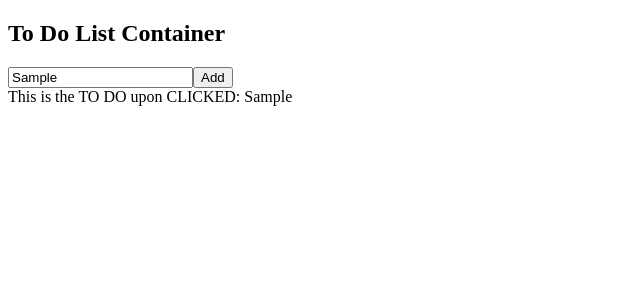
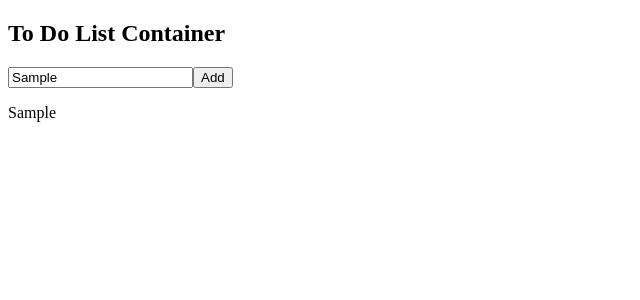
Before and after one commit to jackthta/Angular-To-Do-List, an Angular app: page / in a window 1280 px wide. Both pictures are taken after typing "Sample" into the empty fields and a click on the button "Add". Shown: the top 300 px of the page, without its empty margins (0-640 px from the left). Built offline with nearby package versions, Linux system fonts and the light colour scheme.

Commit message:
Organized components and pushed parent to-do-list data to child to-do-item

```diff
--- a/src/app/add-to-do/add-to-do.component.html
+++ b/src/app/add-to-do/add-to-do.component.html
@@ -1 +1 @@
-<input type="text" [(ngModel)]="toDoInput" /><button type="submit" (click)="emitToDoInput()">Add</button>
+<input type="text" [(ngModel)]="toDoInput" /><button type="submit" (click)="onAddToDo()">Add</button>
--- a/src/app/add-to-do/add-to-do.component.ts
+++ b/src/app/add-to-do/add-to-do.component.ts
@@ -8,15 +8,15 @@ import { Component, OnInit, Output, EventEmitter } from '@angular/core';
 export class AddToDoComponent implements OnInit {
   toDoInput:string = "";
 
-  @Output() msgEvent = new EventEmitter<string>();
+  @Output() newToDo = new EventEmitter<string>();
 
   constructor() { }
 
   ngOnInit() {
   }
 
-  emitToDoInput = () => {
-    this.msgEvent.emit(this.toDoInput);
-  }
+  onAddToDo = () => {
+    this.newToDo.emit(this.toDoInput);
+  };
 
 }
--- a/src/app/to-do-item/to-do-item.component.html
+++ b/src/app/to-do-item/to-do-item.component.html
@@ -1,3 +1 @@
-<p>
-  to-do-item works!
-</p>
+<p>{{ toDoText }}</p>
--- a/src/app/to-do-item/to-do-item.component.ts
+++ b/src/app/to-do-item/to-do-item.component.ts
@@ -1,4 +1,4 @@
-import { Component, OnInit } from '@angular/core';
+import { Component, OnInit, Input} from '@angular/core';
 
 @Component({
   selector: 'app-to-do-item',
@@ -6,6 +6,7 @@ import { Component, OnInit } from '@angular/core';
   styleUrls: ['./to-do-item.component.scss']
 })
 export class ToDoItemComponent implements OnInit {
+  @Input() toDoText:string;
 
   constructor() { }
 
--- a/src/app/to-do-list/to-do-list.component.html
+++ b/src/app/to-do-list/to-do-list.component.html
@@ -1,5 +1,3 @@
 <h2>To Do List Container</h2>
-<app-add-to-do (msgEvent)="receiveValue($event)" ></app-add-to-do>
-
-<br />
-This is the TO DO upon CLICKED: {{ toDoInput }}
+<app-add-to-do (newToDo)="onAddedToDo($event)"></app-add-to-do>
+<app-to-do-item *ngFor = "let toDoItem of toDoArray" [toDoText] = "toDoItem"></app-to-do-item>
--- a/src/app/to-do-list/to-do-list.component.ts
+++ b/src/app/to-do-list/to-do-list.component.ts
@@ -6,16 +6,15 @@ import { Component, OnInit } from '@angular/core';
   styleUrls: ['./to-do-list.component.scss']
 })
 export class ToDoListComponent implements OnInit {
-  toDoInput:string = "";
+  toDoArray: string[] = [];
 
   constructor() { }
 
   ngOnInit() {
   }
 
-  receiveValue = ($event) => {
-    console.log($event);
-    this.toDoInput = $event;
-  }
+  onAddedToDo = (toDoText:string) => {
+    this.toDoArray.push(toDoText);
+  };
 
 }
```
